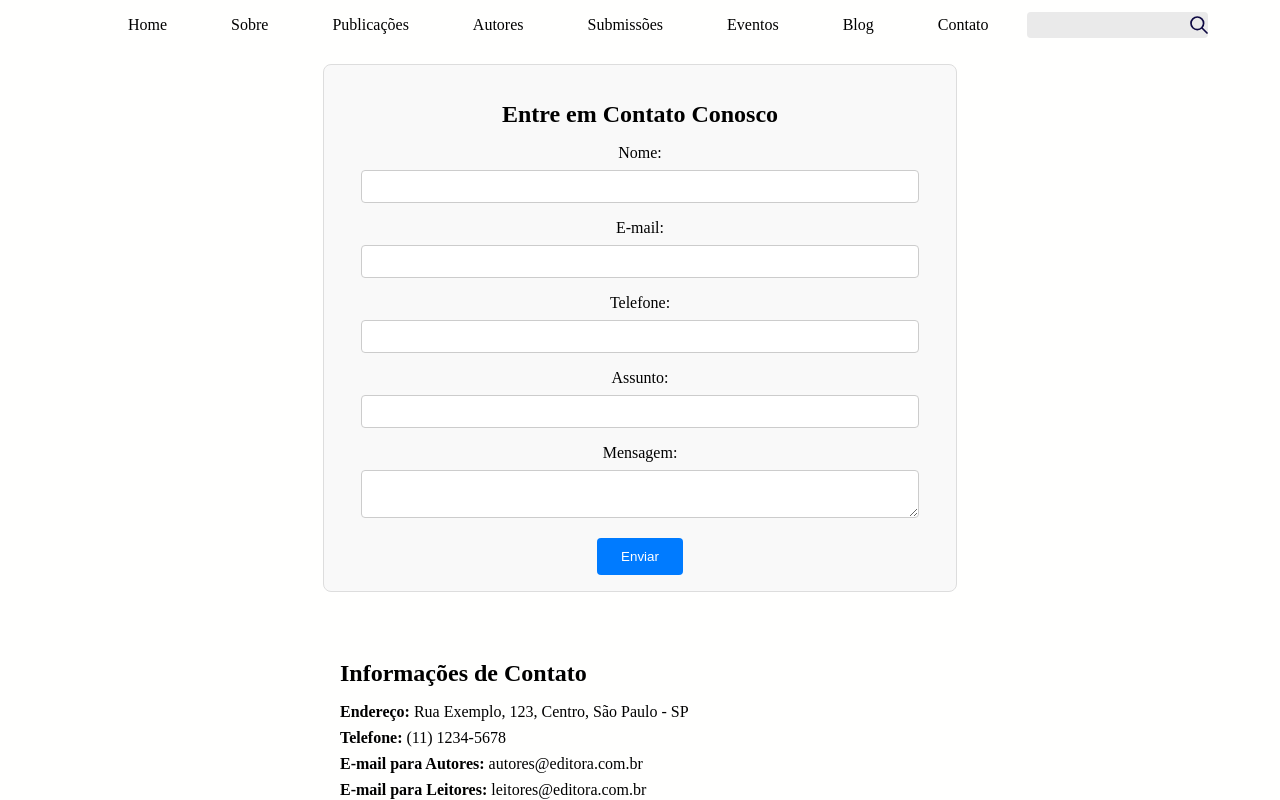
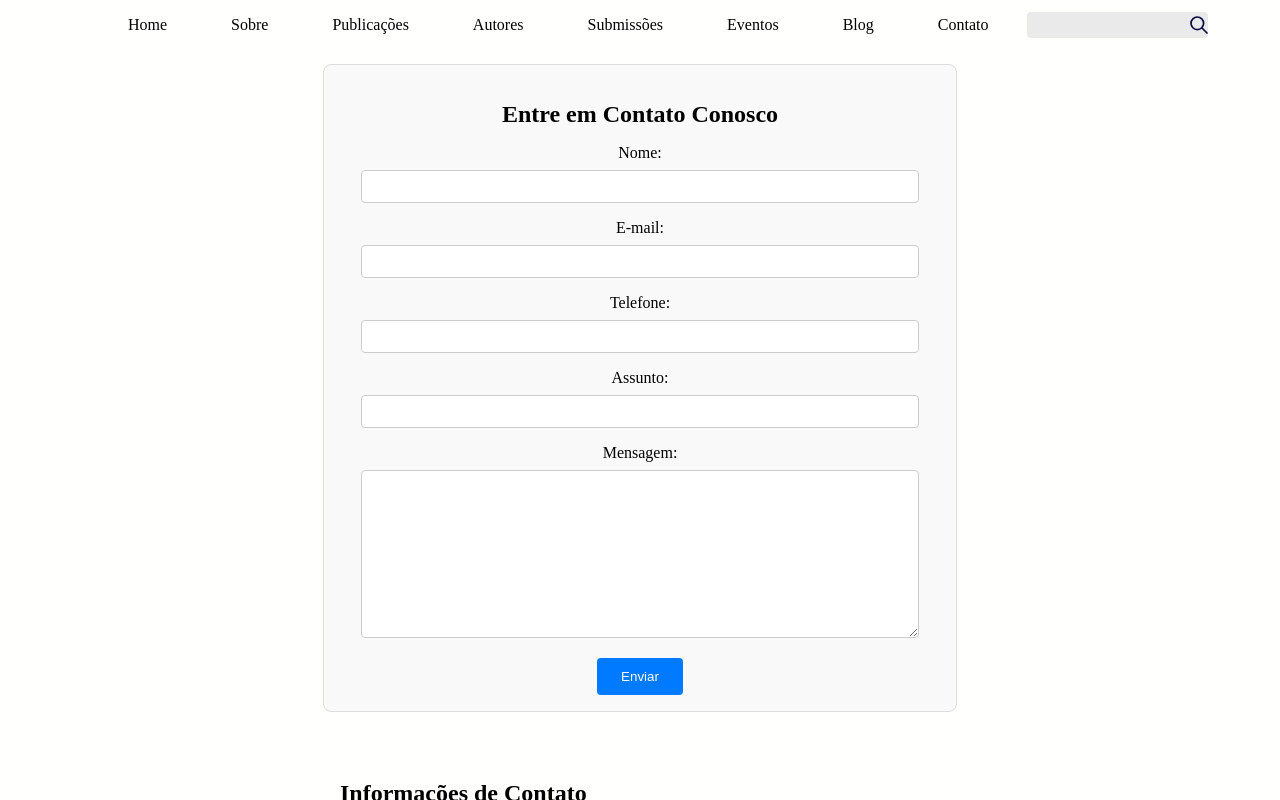
Before and after one commit to httpcarlxs/compselects-website, a React (Create React App) app in the folder compselects/: page / in a window 1280 px wide. Both pictures are taken after a click on the item "Contato". Shown: the top 800 px of the page. Built offline with nearby package versions, Linux system fonts and the light colour scheme; the HTML template or start-up script is replaced by a standard one.

Commit message:
fix contato

```diff
--- a/compselects/src/components/contactForm/contactForm.css
+++ b/compselects/src/components/contactForm/contactForm.css
@@ -20,12 +20,19 @@
   margin-bottom: 0.5rem;
 }
 
-.form-group input,
-.form-group textarea {
+.form-group input {
   width: 90%;
   padding: 0.5rem;
   border: 1px solid #ccc;
   border-radius: 4px;
+}
+.form-group textarea {
+  width: 90%;
+  height: 150px;
+  padding: 0.5rem;
+  border: 1px solid #ccc;
+  border-radius: 4px;
+  resize: vertical;
 }
 
 button {
```
